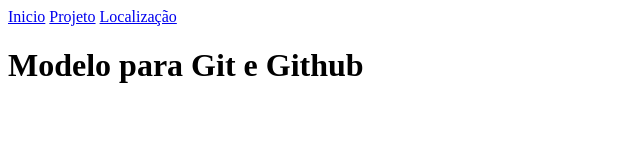
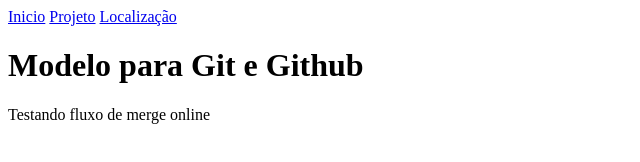
Before and after one commit to fmoreirati/modeloGit, a plain HTML site: page index.html in a window 1280 px wide. Shown: the whole page, without its empty margins (0-640 px from the left). Drawn offline with Linux system fonts and the light colour scheme.

Commit message:
paragafo do merge

```diff
--- a/index.html
+++ b/index.html
@@ -13,5 +13,7 @@
     </nav>
 
     <h1>Modelo para Git e Github</h1>
+
+    <p>Testando fluxo de merge online</p>
 </body>
 </html>
```
